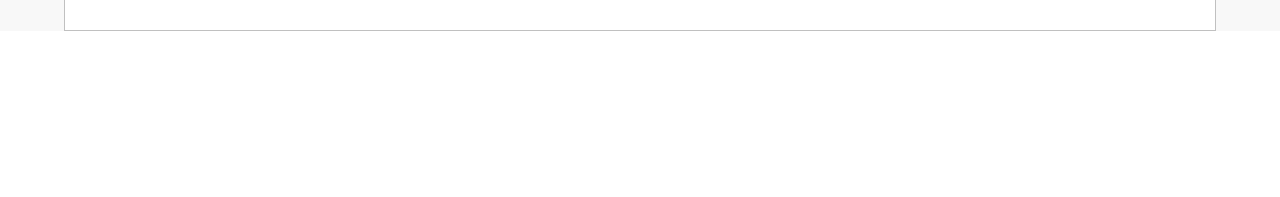
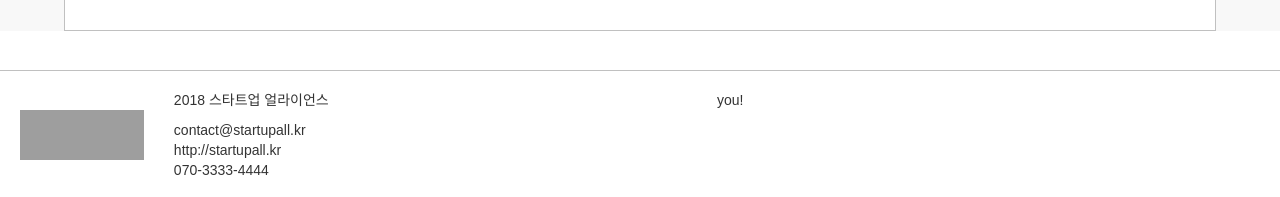
Before and after one commit to seulgiwendy/startupall-events-fe, a React (Create React App) app: page / in a window 1280 px wide. Shown: the part 1129-1326 px from the top of the page. Before the commit the page ends 1199 px from the top, so only its background shows below. Built offline with nearby package versions, Linux system fonts and the light colour scheme; grey boxes are pictures that could not be loaded.

Commit message:
[footer]푸터 초안 작성

```diff
--- a/src/App.js
+++ b/src/App.js
@@ -4,6 +4,7 @@ import logo from './logo.svg';
 import './App.css';
 import MainNavbar from './navbar/MainNavbar';
 import MainPage from './main/MainPage';
+import MainFooter from './navbar/MainFooter';
 
 class App extends Component {
   render() {
@@ -12,6 +13,7 @@ class App extends Component {
         <div>
           <MainNavbar/>
             <Route exact path="/" component={MainPage}/>
+          <MainFooter/>
         </div>
       </BrowserRouter>
     );
--- /dev/null
+++ b/src/navbar/MainFooter.js
@@ -0,0 +1,28 @@
+import React from 'react';
+import { Image } from 'react-bootstrap';
+import './footer.css';
+
+const MainFooter = (props) => {
+    return(
+        <div className="main-footer">
+            <div className="footer-logo">
+                <Image className="logo-img"src="http://startupall.kr/wp/wp-content/uploads/2016/12/black3.png"/>
+            </div>
+            <div className="footer-text container">
+                <div className="textbox-left col-md-6">
+                    2018 스타트업 얼라이언스
+                    <div className="corporate-info">
+                        contact@startupall.kr<br/>
+                        http://startupall.kr<br/>
+                        070-3333-4444
+                    </div>
+                </div>
+                <div className="textbox-right col-md-6">
+                    you!
+                </div>
+            </div>
+        </div>
+    )
+}
+
+export default MainFooter;
--- /dev/null
+++ b/src/navbar/footer.css
@@ -0,0 +1,22 @@
+.main-footer {
+    display: flex;
+    align-items: center;
+    background-color: white;
+    border-top: thin solid silver ;
+    height: 130px;
+    padding: 20px;
+}
+
+.footer-logo {
+    width: 130px;
+    height: 50px;
+}
+
+.logo-img {
+    width: 100%;
+    height: 100%;
+}
+
+.corporate-info {
+    margin-top: 10px;
+}
```
